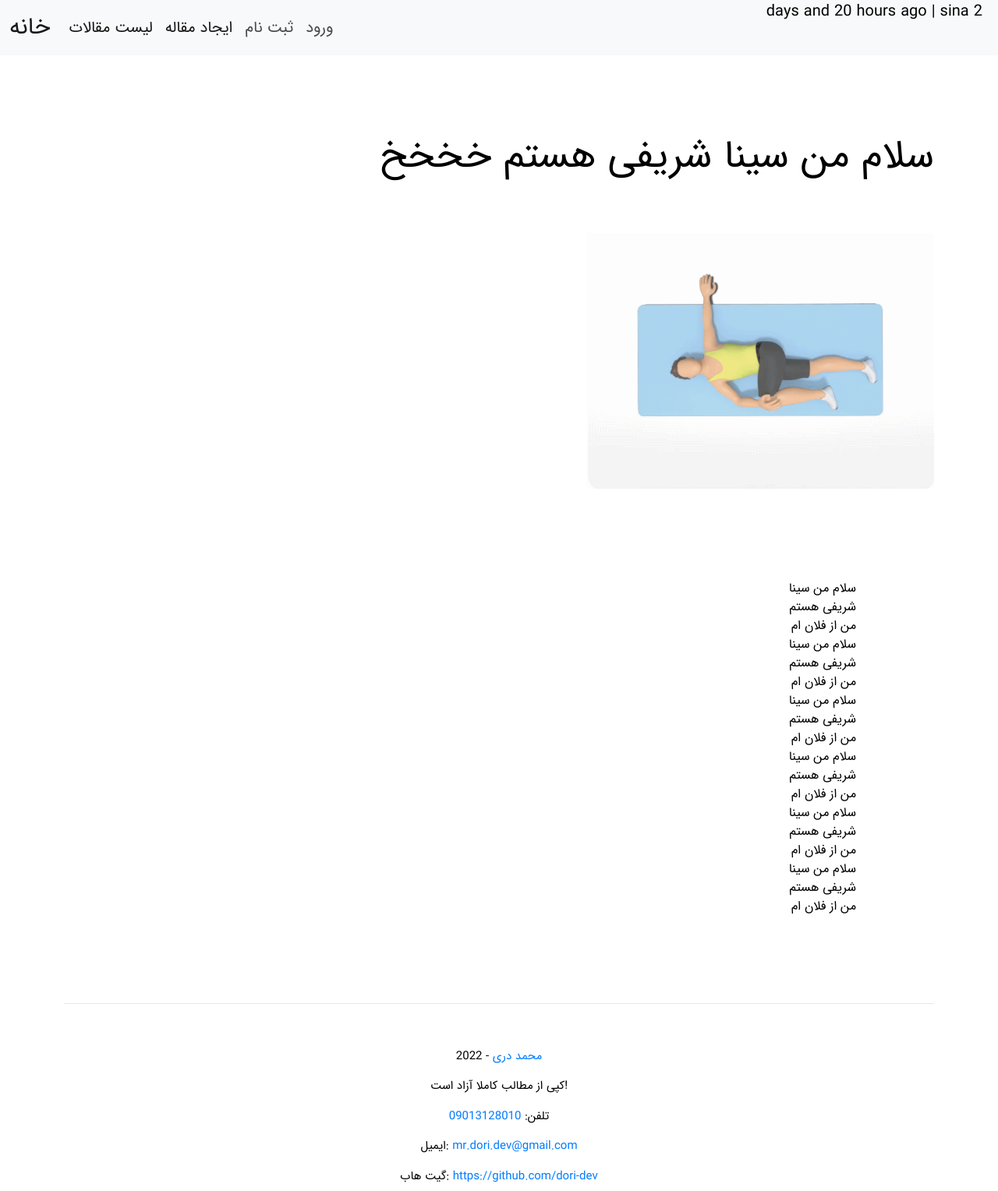
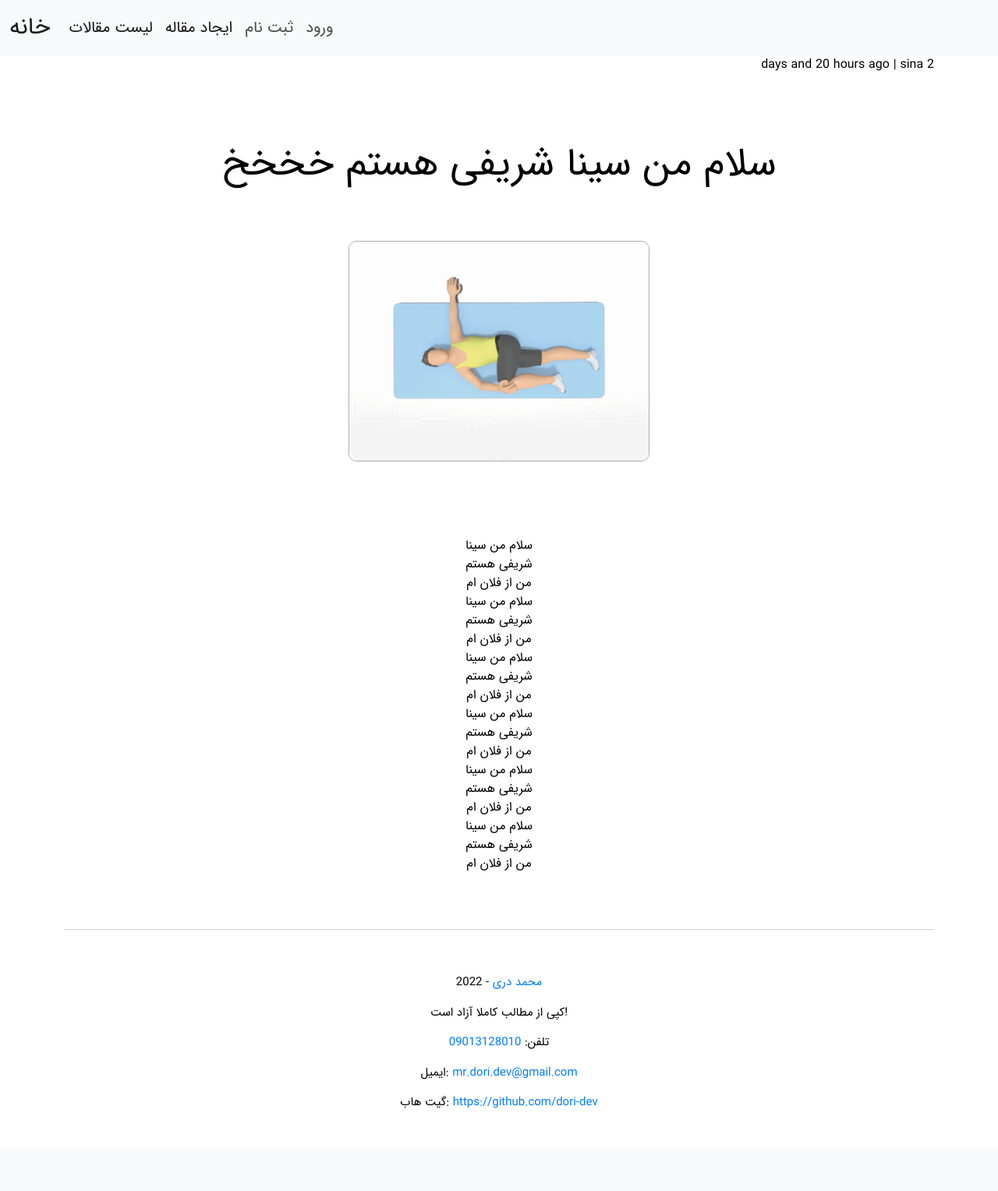
Before and after one commit to dori-dev/django-blog, a Django app: a page that uses blog/articles/templates/articles/article-detail.html in a window 1280 px wide. Shown: the top 1528 px of the page at 78% size. After the commit the page ends 1422 px from the top, so only its background shows below. Run offline with Django 3.2, Linux system fonts and the light colour scheme; data comes from the database, SQL or seed files in the repository.

Commit message:
add beautiful article-detail style

```diff
--- a/blog/articles/templates/articles/article-detail.html
+++ b/blog/articles/templates/articles/article-detail.html
@@ -5,18 +5,23 @@
 
 {% block content %}
 <p class="date">{{article.get_date}} | {{ article.author.username }}</p>
+
+<div class="content">
+
 <h1 class="small-title">
-    <a class="link-title" href="">{{article.title}}</a>
+  <a class="link-title" href="">{{article.title}}</a>
 </h1>
 <div>
-    <a target="_blank" href="{{ article.image.url }}">
-        <img src="{{ article.image.url }}" alt="{{ article.title }}" width="40%">
-    </a>
+  <a target="_blank" href="{{ article.image.url }}">
+      <img src="{{ article.image.url }}" alt="{{ article.title }}" width="80%">
+  </a>
 </div>
 <div class="content-body">
-    <p>{{article.body | linebreaks}}</p>
+  <p>{{article.body | linebreaks}}</p>
 </div>
-<hr style="color: #aaa8a8" />
+</div>
+
+<hr style="color: #464646;" />
 <div class="footer-basic">
   <footer>
     <p class="copyright">
--- a/blog/articles/templates/articles/articles.html
+++ b/blog/articles/templates/articles/articles.html
@@ -22,7 +22,7 @@
 {% endfor %}
 
 <br>
-<hr style="color: #aaa8a8" />
+<hr style="color: #464646" />
 <div class="footer-basic">
   <footer>
     <p class="copyright">
--- a/blog/assets/styles.css
+++ b/blog/assets/styles.css
@@ -88,7 +88,6 @@ a:visited {
 .articles h2 {
   margin-top: 40px;
   font-size: 35px;
-  direction: rtl;
   margin-bottom: 10px;
 }
 
@@ -118,16 +117,43 @@ a:visited {
 /* Article Detail */
 
 .small-title {
-  padding-top: 100px;
-  padding-bottom: 60px;
-  font-size: 50px;
-  direction: rtl;
+  padding-top: 50px;
+  padding-bottom: 30px;
+  font-size: 30px;
+}
+
+.content {
+  justify-content: center;
+  text-align: center;
+  justify-items: center;
+}
+
+.content img {
+  border-radius: 10px;
+  border: 1px solid #acacac;
+  width: 80%;
 }
 
 .content-body {
-  padding: 80px 100px;
-  padding-top: 100px;
-  direction: rtl;
+  padding: 40px 1rem;
+  padding-top: 40px;
+}
+
+@media only screen and (min-width: 768px) {
+  .small-title {
+    padding-top: 70px;
+    padding-bottom: 60px;
+    font-size: 50px;
+  }
+  .content img {
+    border-radius: 10px;
+    border: 1px solid #acacac;
+    width: 60%;
+  }
+  .content-body {
+    padding: 40px 1rem;
+    padding-top: 80px;
+  }
 }
 
 .link-title,
@@ -138,13 +164,13 @@ a:visited {
   background-color: transparent;
 }
 
-.date {
-  position: fixed;
-  top: 0px;
-  right: 20px;
+/* .date {
+  text-align: center;
+  margin-right: 10px;
+  padding-top: 0px;
+  line-height: normal;
   font-size: 20px;
-  direction: rtl;
-}
+} */
 
 /* About Page */
 
@@ -217,7 +243,6 @@ a:visited {
   margin-top: 5px;
   color: #181717;
   font-size: 15px;
-  direction: rtl;
   display: block;
   list-style-type: none;
 }
```
